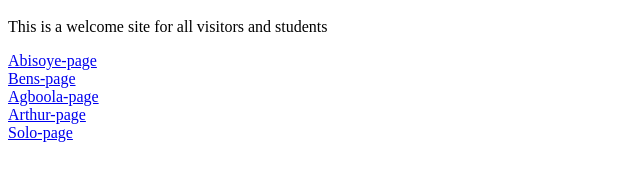
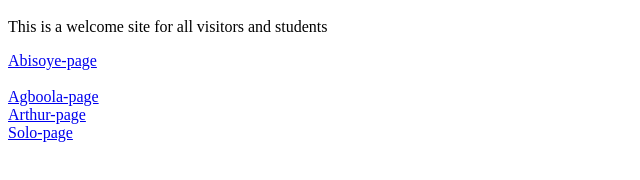
Before and after one commit to slimprepdevops/static-site-c4, a plain HTML site: page index.html in a window 1280 px wide. Shown: the part 132-312 px from the top of the page, 0-640 px from the left. Drawn offline with Linux system fonts and the light colour scheme.

Commit message:
made some changes

```diff
--- a/index.html
+++ b/index.html
@@ -13,7 +13,7 @@
     <p>This is a welcome site for all visitors and students</p>
     <a href="./Abisoye-page.html">Abisoye-page</a>
     <br>
-    <a href="./bens-page.html">Bens-page</a>
+    <!-- <a href="./bens-page.html">Bens-page</a>  -->
     <br>
     <a href="./agboola-page.html">Agboola-page</a>
     <br>
```
Also changed, not shown: 1 other file.
